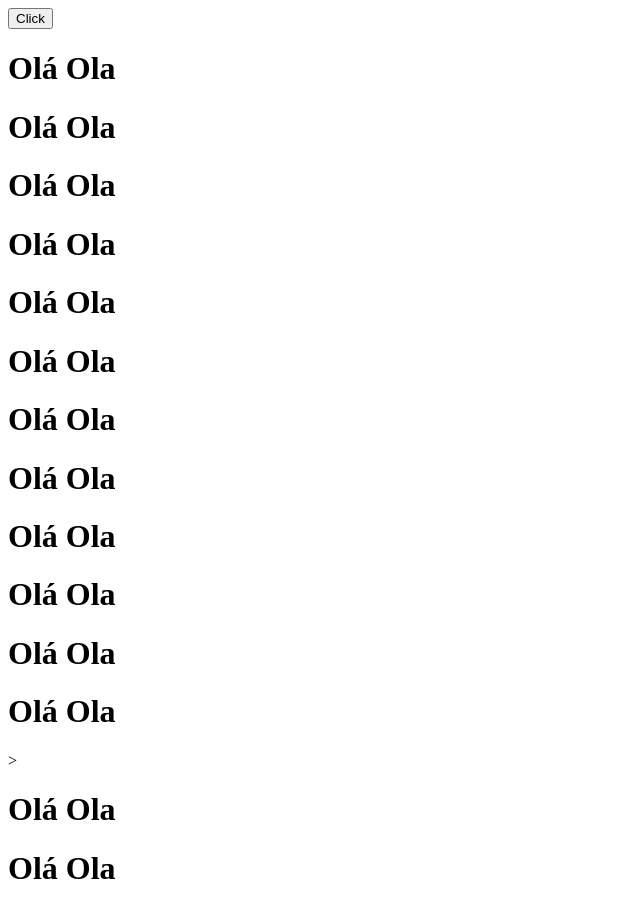
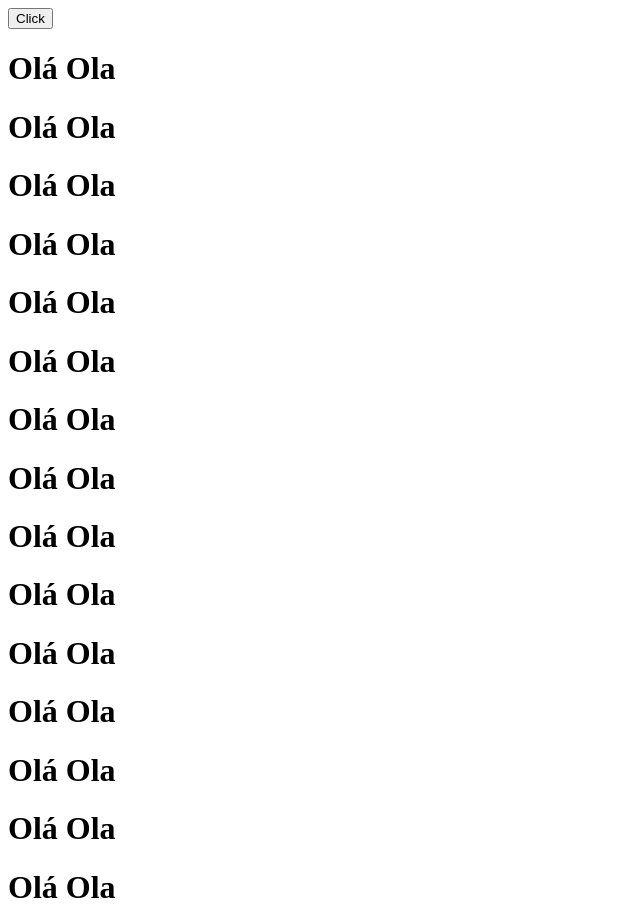
Before and after one commit to sophienocode/Events, a React (Vite) app: page / in a window 1280 px wide. Shown: the top 908 px of the page, without its empty margins (0-640 px from the left). Built offline with nearby package versions, Linux system fonts and the light colour scheme.

Commit message:
(Auth): casual update

```diff
--- a/src/App.jsx
+++ b/src/App.jsx
@@ -23,10 +23,16 @@ function App() {
      <h1>Olá Ola</h1>
      <h1>Olá Ola</h1>
      <h1>Olá Ola</h1>
+        <h1>Olá Ola</h1>
+     <h1>Olá Ola</h1>
+        <h1>Olá Ola</h1>
+     <h1>Olá Ola</h1>
+        <h1>Olá Ola</h1>
+     <h1>Olá Ola</h1>
+
      <h1>Olá Ola</h1>
      <h1>Olá Ola</h1>
      <h1>Olá Ola</h1>
-  >
      <h1>Olá Ola</h1>
      <h1>Olá Ola</h1>
      <Copy />
```
